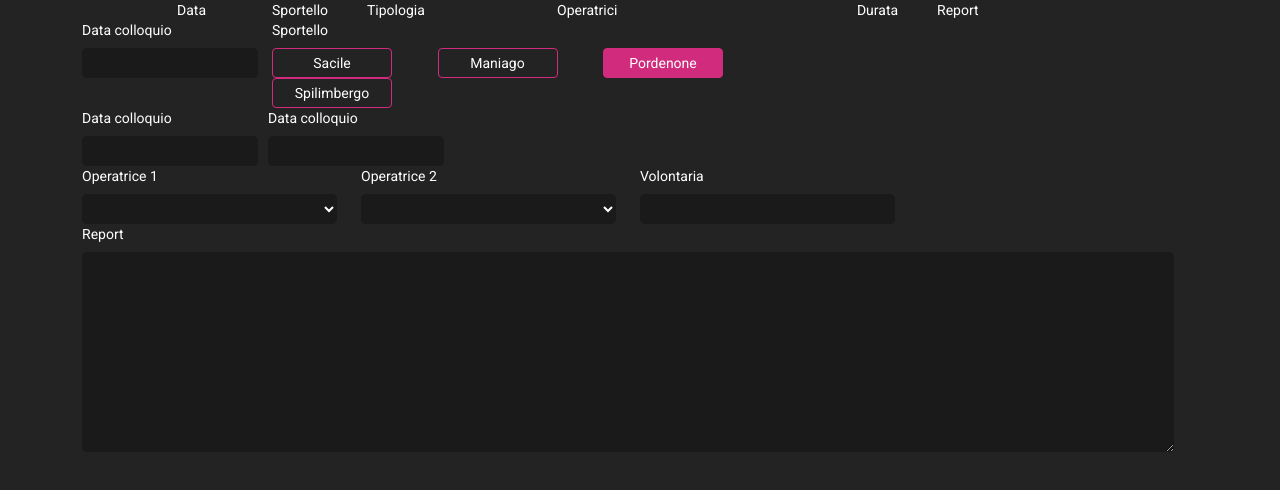
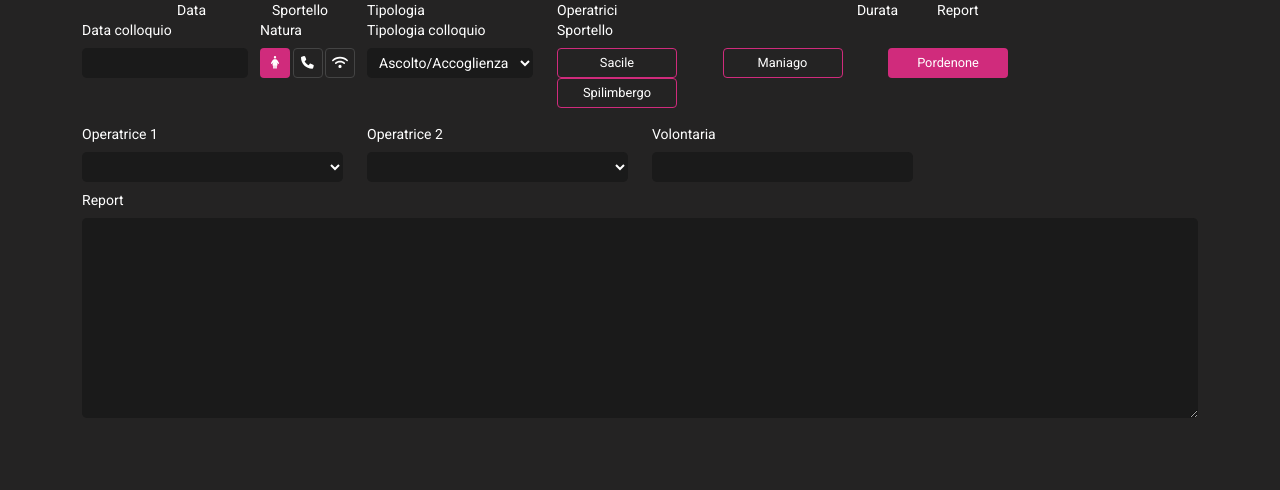
Before and after one commit to flond7/w-frontend, an Angular app: page /appointment in a window 1280 px wide. Shown: the top 490 px of the page. Built offline with nearby package versions, Linux system fonts and the light colour scheme.

Commit message:
more appointment

```diff
--- a/src/app/components/view-appointment/view-appointment.component.html
+++ b/src/app/components/view-appointment/view-appointment.component.html
@@ -1,40 +1,55 @@
 <div class="container">
-  <div class="row">
+
+  <div class="row mb-2">
     <div class="col-md-2">
       <label>Data colloquio</label>
-      <input type="datetime" class="">
+      <input type="datetime" class="w-100">
+    </div>
+    <div class="col-md-1 p-0">
+      <label>Natura</label>
+      <div class="d-flex justify-content-between">
+        <div class="btn d-flex justify-content-center align-items-center rounded mini-select mr-1" [ngClass]="{'bg-primary': appointment.nature === 'person'}" (click)="this.appointment.nature = 'person'">
+          <fa-icon [icon]="faPersonDress"></fa-icon>
+        </div>
+        <div class="btn d-flex justify-content-center align-items-center rounded mini-select mr-1" [ngClass]="{'bg-primary': appointment.nature === 'phone'}" (click)="this.appointment.nature = 'phone'">
+          <fa-icon [icon]="faPhone"></fa-icon>
+        </div>
+        <div class="btn d-flex justify-content-center align-items-center rounded mini-select mr-1" [ngClass]="{'bg-primary': appointment.nature === 'web'}" (click)="this.appointment.nature = 'web'">
+          <fa-icon [icon]="faWifi"></fa-icon>
+        </div>
+      </div>
+    </div>
+    <div class="col-md-2">
+      <label class="w-100">Tipologia colloquio</label>
+      <select class="w-100" [(ngModel)]="appointment.type">
+        <option *ngFor="let p of appointmentTypeList" [ngValue]="p">{{p}}</option>
+      </select>
     </div>
     <div class="col-md-5">
       <label>Sportello</label>
       <div class="row mx-0 justify-content-between">
-        <div [ngClass]="{'bg-primary': appointment.appointmentPlace === 'Sacile'}" class="button d-flex justify-content-center align-items-center my-auto rounded select-choice">Sacile</div>
-        <div [ngClass]="{'bg-primary': appointment.appointmentPlace === 'Maniago'}" class="button d-flex justify-content-center align-items-center my-auto rounded select-choice">Maniago</div>
-        <div [ngClass]="{'bg-primary': appointment.appointmentPlace === 'Pordenone'}" class="button d-flex justify-content-center align-items-center my-auto rounded select-choice">Pordenone</div>
-        <div [ngClass]="{'bg-primary': appointment.appointmentPlace === 'Spilimbergo'}" class="button d-flex justify-content-center align-items-center my-auto rounded select-choice">Spilimbergo</div>
+        <div [ngClass]="{'bg-primary': appointment.appointmentPlace === 'Sacile'}" class="btn d-flex justify-content-center align-items-center my-auto rounded select-choice">Sacile</div>
+        <div [ngClass]="{'bg-primary': appointment.appointmentPlace === 'Maniago'}" class="btn d-flex justify-content-center align-items-center my-auto rounded select-choice">Maniago</div>
+        <div [ngClass]="{'bg-primary': appointment.appointmentPlace === 'Pordenone'}" class="btn d-flex justify-content-center align-items-center my-auto rounded select-choice">Pordenone</div>
+        <div [ngClass]="{'bg-primary': appointment.appointmentPlace === 'Spilimbergo'}" class="btn d-flex justify-content-center align-items-center my-auto rounded select-choice">Spilimbergo</div>
       </div>
     </div>
-    <div class="row">
-      <div class="col-md-2">
-        <label>Data colloquio</label>
-        <input type="datetime" class="">
   </div>
-      <div class="col-md-2">
-        <label>Data colloquio</label>
-        <input type="datetime" class="">
-      </div>
+  <div class="row mb-2">
+
   </div>
 
-    <div class="row">
+  <div class="row mb-2">
     <div class="col-md-3">
       <label class="w-100">Operatrice 1</label>
       <select class="w-100" [(ngModel)]="appointment.personOne">
-          <option *ngFor="let p of persons" [ngValue]="p">{{p.name}} {{p.surname}}</option>
+        <option *ngFor="let p of peopleList" [ngValue]="p">{{p.name}} {{p.surname}}</option>
       </select>
     </div>
     <div class="col-md-3">
       <label class="w-100">Operatrice 2</label>
       <select class="w-100" [(ngModel)]="appointment.personTwo">
-          <option *ngFor="let p of persons" [ngValue]="p">{{p.name}} {{p.surname}}</option>
+        <option *ngFor="let p of peopleList" [ngValue]="p">{{p.name}} {{p.surname}}</option>
       </select>
     </div>
     <div class="col-md-3">
@@ -51,4 +66,3 @@
   </div>
 
 </div>
-</div>
--- a/src/app/components/view-appointment/view-appointment.component.sass
+++ b/src/app/components/view-appointment/view-appointment.component.sass
@@ -3,5 +3,14 @@
 .select-choice
   width: 120px
   height: 30px
-  //background-color: #777
   border: solid 1px $primary
+  font-size: 0.8rem
+.mini-select
+  width: 30px
+  height: 30px
+  border: solid 1px $border-gray
+  font-size: 0.8rem
+.bg-primary
+  border: none !important //hide border when buttons are selected
+.btn:hover
+  border: none !important
--- a/src/app/components/view-appointment/view-appointment.component.ts
+++ b/src/app/components/view-appointment/view-appointment.component.ts
@@ -1,5 +1,7 @@
 import { Component, OnInit } from '@angular/core';
 import { ActivatedRoute } from '@angular/router';
+import { faWifi, faPersonDress, faPhone } from '@fortawesome/free-solid-svg-icons';
+import { LIST_APPOINTMENT_TYPE, LIST_PEOPLE } from './../../constants';
 
 
 @Component({
@@ -9,21 +11,24 @@ import { ActivatedRoute } from '@angular/router';
 })
 export class ViewAppointmentComponent implements OnInit {
 
+  //font awesome icons
+  faWifi = faWifi; faPersonDress = faPersonDress; faPhone = faPhone;
+
+  //use constants list
+  peopleList: any; appointmentTypeList: any;
+
   appointmentId: any;
   appointment = {
+    nature: "person",               //options: person, web, phone
     appointmentDay: null,
-    appointmentPlace: "Pordenone",
+    appointmentPlace: "Pordenone",  //options: Pordenone, Maniago, Sacile, Spilimbergo
+    type: "Ascolto/Accoglienza",
     personOne: "",
     personTwo: "",
     volunteer: "",
     report: ""
   }
-persons = [
-  {name: "Maria Elena", surname: "Asadasdasdcaeea", mail:""},
-  { name: "Maria Elena", surname: "Asadasdasdcaeea", mail: "" },
-  { name: "Maria Elena", surname: "Asadasdasdcaeea", mail: "" },
-  { name: "Maria Elena", surname: "Asadasdasdcaeea", mail: "" }
-]
+
   constructor(private route: ActivatedRoute) { }
 
   ngOnInit(): void {
@@ -31,6 +36,9 @@ persons = [
       console.log(params); // { orderby: "price" }
       this.appointmentId = params['id'];
     });
+
+    this.peopleList = LIST_PEOPLE;
+    this.appointmentTypeList = LIST_APPOINTMENT_TYPE;
   }
 
 }
--- /dev/null
+++ b/src/app/constants.ts
@@ -0,0 +1,24 @@
+export const LIST_PEOPLE: any = [
+    { name: "Elisa", surname: "P", mail: "ep@gmail.com" },
+    { name: "Laura", surname: "B", mail: "lb@gmail.com" },
+    { name: "Maria Elena", surname: "ASDASDASDASDADSASDASD", mail: "mea@gmail.com" },
+    { name: "Anna", surname: "C", mail: "ac@gmail.com" }
+  ]
+export const LIST_APPOINTMENT_TYPE: any = [
+  "Ascolto/Accoglienza", "Legale", "In casa rifugio"
+]
+
+export const LIST_SERIVICE: any = [
+  { name: "Pronto intervento/Messa in sicurezza", id: 1 },
+  { name: "Ascolto", id: 2 },
+  { name: "Accoglienza", id: 4 },
+  { name: "Orientamento ai servizi della rete", id: 5 },
+  { name: "Consulenza psicologica", id: 6 },
+
+
+  { name: "Pronto intervento/Messa in sicurezza", id: 1 },
+  { name: "Ascolto", id: 2 },
+  { name: "Accoglienza", id: 4 },
+  { name: "Orientamento ai servizi della rete", id: 5 },
+  { name: "Consulenza psicologica", id: 6 },
+]
--- a/src/styles.sass
+++ b/src/styles.sass
@@ -12,6 +12,10 @@ input, select, textarea
   background-color: #1a1a1a
   color: #fff
   padding: 0 0.5rem
+label
+  margin-bottom: 0.5rem
+    margin-top: 0.5rem
+
 
 .bigger
   font-size: 1.3rem
@@ -32,11 +36,13 @@ input, select, textarea
 .bg-danger
   background-color: $danger-light
 
+.btn
+  color: #fff
+.btn:hover
+  background-color: #fff !important
+  border-color: none !important
+
 .text-light-success
   color: $success-light
 .text-light-danger
   color: $danger-light
-
-label
-  margin-bottom: 0.5rem
-    margin-top: 0.5rem
--- a/src/variables.sass
+++ b/src/variables.sass
@@ -5,3 +5,4 @@ $dark: #222
 
 $success-light: #c2e8aa !important
 $danger-light: #e37e89 !important
+$border-gray: #444
```
Lines whose indentation alone changed are shown as unchanged.
